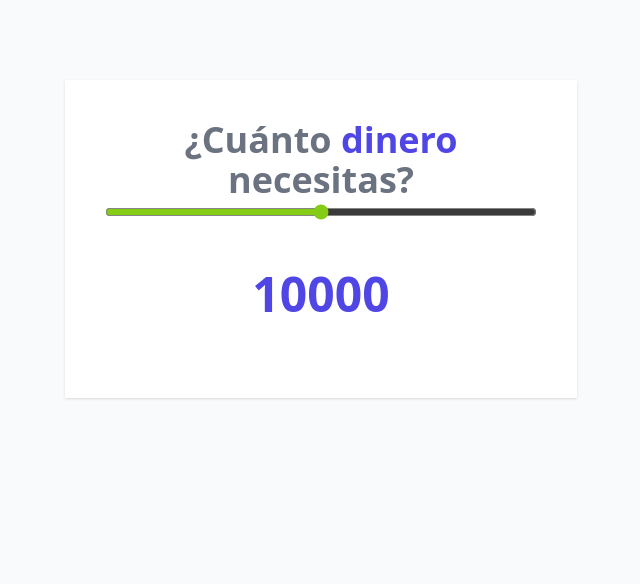
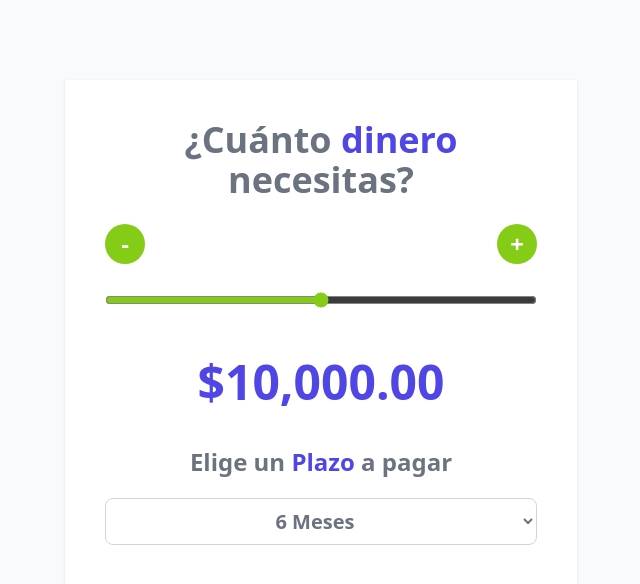
Before and after one commit to Nahuel-DevOne/cotizador-prestamos-react, a React (Vite) app: page / in a window 1280 px wide. Shown: the top 584 px of the page, without its empty margins (319-959 px from the left). Built offline with nearby package versions, Linux system fonts and the light colour scheme.

Commit message:
State de los meses a pagar creado

```diff
--- a/src/App.jsx
+++ b/src/App.jsx
@@ -1,9 +1,12 @@
 import { useState } from 'react'
 import Header from "./components/Header"
+import Button from "./components/Button"
+import { formatearDinero } from './helpers'
 
 function App() {
 
   const [cantidad, setCantidad] = useState(10000);
+  const [meses, setMeses] = useState(6);
   const MIN = 0;
   const MAX = 20000;
   const STEP = 100;
@@ -13,11 +16,42 @@ function App() {
     setCantidad(+e.target.value);
   }
 
+  function handleClickDecrement(){
+    const valor = cantidad - STEP;
 
+    if(valor < MIN){
+      alert('Cantidad no válida')
+      return;
+    }
+
+    setCantidad(valor)
+  }
+
+  function handleClickIncrement(){
+    const valor = cantidad + STEP;
+
+    if(valor > MAX){
+      alert('Cantidad no válida')
+      return;
+    }
+
+    setCantidad(valor)
+  }
 
   return (
     <div className="my-20 max-w-lg mx-auto bg-white shadow p-10">
       <Header />
+
+      <div className='flex justify-between my-6'>
+        <Button
+          operador='-'
+          fn={handleClickDecrement}
+        />
+        <Button
+          operador='+'
+          fn={handleClickIncrement}
+        />
+      </div>
 
       <input
         type="range"
@@ -29,7 +63,23 @@ function App() {
         value={cantidad}
       />
 
-      <p className='text-center my-10 text-5xl font-extrabold text-indigo-600'>{cantidad}</p>
+      <p className='text-center my-10 text-5xl font-extrabold text-indigo-600'>
+        {formatearDinero(cantidad)}
+      </p>
+
+      <h2 className='text-2xl font-extrabold text-gray-500 text-center'>
+        Elige un <span className='text-indigo-600'>Plazo</span> a pagar
+      </h2>
+
+      <select
+        className='mt-5 w-full p-2 bg-white border border-gray-300 rounded-lg text-center text-xl font-bold text-gray-500'
+        value={meses}
+        onChange={e => setMeses(+e.target.value) }
+      >
+        <option value="6">6 Meses</option>
+        <option value="12">12 Meses</option>
+        <option value="24">24 Meses</option>
+      </select>
     </div>
   )
 }
--- /dev/null
+++ b/src/components/Button.jsx
@@ -0,0 +1,12 @@
+
+const Button = ({operador, fn}) => {
+
+    return (
+        <button
+          type='button' className='h-10 w-10 flex-items-center justify-center font-bold text-white text-2xl bg-lime-500 rounded-full hover:outline-none hover:ring-2 hover:ring-offset-2 hover:ring-lime-500'
+          onClick={fn}
+        >{operador}</button>
+    )
+}
+
+export default Button
--- /dev/null
+++ b/src/helpers/index.js
@@ -0,0 +1,11 @@
+const formatearDinero = valor => {
+    const formatter = new Intl.NumberFormat('en-US',{
+        style: 'currency',
+        currency: 'USD'
+    });
+    return formatter.format(valor)
+}
+
+export {
+    formatearDinero
+}
```
